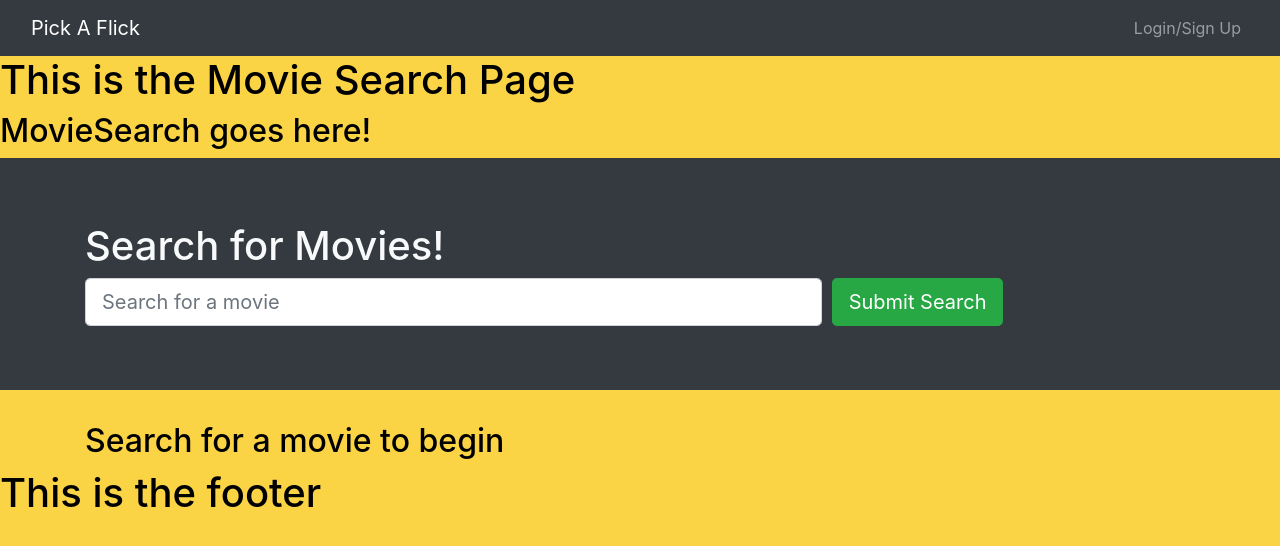
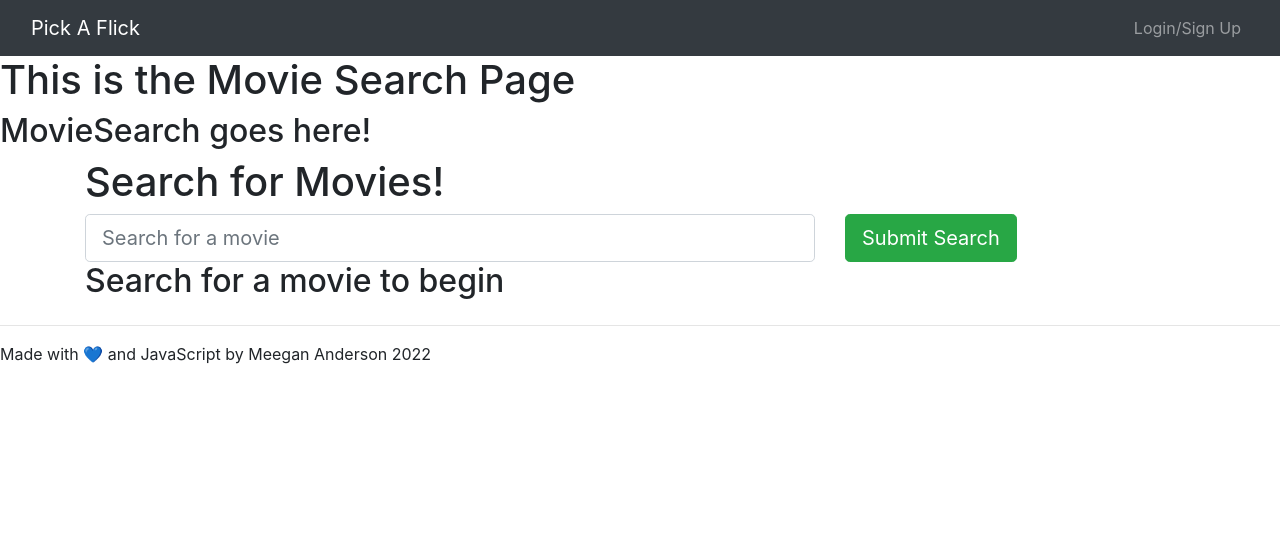
Before and after one commit to NotANewt/pick_a_flick, a React (Create React App) app in the folder client/: page /Movies in a window 1280 px wide. Shown: the top 546 px of the page. Built offline with nearby package versions, Linux system fonts and the light colour scheme.

Commit message:
created functionality to save a movie to a User on the MovieDetails page

```diff
--- a/client/package.json
+++ b/client/package.json
@@ -8,11 +8,11 @@
     "@testing-library/jest-dom": "^4.2.4",
     "@testing-library/react": "^9.3.2",
     "@testing-library/user-event": "^7.1.2",
-    "bootstrap": "^4.4.1",
+    "bootstrap": "^4.6.1",
     "graphql": "^15.4.0",
     "jwt-decode": "^2.2.0",
     "react": "^16.13.1",
-    "react-bootstrap": "1.0.1",
+    "react-bootstrap": "^2.4.0",
     "react-dom": "^16.13.1",
     "react-router-dom": "^6.2.1",
     "react-scripts": "^4.0.2"
--- a/client/src/assets/css/style.css
+++ b/client/src/assets/css/style.css
@@ -2,11 +2,6 @@
  colors
 */
 
-body {
-  background-color: #fad445;
-  color: #000;
-}
-
 .hidden {
   display: none;
 }
--- a/client/src/components/Dealbreakers.js
+++ b/client/src/components/Dealbreakers.js
@@ -1,5 +1,5 @@
 import React, { useState, useEffect } from "react";
-import { Jumbotron, Container, CardColumns, Card, Button } from "react-bootstrap";
+import { Jumbotron, Container, Card, Button, Row, Col } from "react-bootstrap";
 
 import { useQuery, useMutation } from "@apollo/client";
 import { QUERY_DEALBREAKER, QUERY_ME } from "../utils/queries";
@@ -54,11 +54,13 @@ const DealbreakerList = (props) => {
   return (
     <>
       <h2>{userData.dealbreakers.length ? `Viewing saved dealbreakers:` : "You have no saved dealbreakers"}</h2>
-      <CardColumns>
-        {userData.dealbreakers?.map((dealbreaker) => {
-          return <Dealbreaker key={dealbreaker} dealbreaker={dealbreaker} />;
-        })}
-      </CardColumns>
+      <Row>
+        <Col>
+          {userData.dealbreakers?.map((dealbreaker) => {
+            return <Dealbreaker key={dealbreaker} dealbreaker={dealbreaker} />;
+          })}
+        </Col>
+      </Row>
     </>
   );
 };
--- a/client/src/components/Footer.js
+++ b/client/src/components/Footer.js
@@ -1,7 +1,8 @@
 function Footer() {
   return (
     <>
-      <h1>This is the footer</h1>
+      <hr />
+      <p>Made with 💙 and JavaScript by Meegan Anderson 2022 </p>
     </>
   );
 }
--- a/client/src/components/MovieSearchComp.js
+++ b/client/src/components/MovieSearchComp.js
@@ -1,5 +1,5 @@
 import React, { useState, useEffect } from "react";
-import { Jumbotron, Container, Col, Form, Button, Card, CardColumns } from "react-bootstrap";
+import { Container, Col, Row, Form, Button, Card } from "react-bootstrap";
 import { useParams, Link } from "react-router-dom";
 import MovieDetails from "../pages/MovieDetails";
 
@@ -90,11 +90,10 @@ const MovieSearch = () => {
   return (
     <>
       <h2>MovieSearch goes here!</h2>
-      <Jumbotron fluid className="text-light bg-dark">
       <Container>
         <h1>Search for Movies!</h1>
         <Form onSubmit={handleFormSubmit}>
-            <Form.Row>
+          <Row>
             <Col xs={12} md={8}>
               <Form.Control name="searchInput" value={searchInput} onChange={(e) => setSearchInput(e.target.value)} type="text" size="lg" placeholder="Search for a movie" />
             </Col>
@@ -103,15 +102,15 @@ const MovieSearch = () => {
                 Submit Search
               </Button>
             </Col>
-            </Form.Row>
+          </Row>
         </Form>
       </Container>
-      </Jumbotron>
 
       <Container>
         <div id="snackbar">No search results. Please try again.</div>
         <h2>{searchedMovies.length ? `Viewing ${searchedMovies.length} results:` : "Search for a movie to begin"}</h2>
-        <CardColumns>
+        <Row>
+          <Col lg={4}>
             {searchedMovies.map((movie) => {
               return (
                 <Card key={movie.dddId} border="dark">
@@ -126,7 +125,8 @@ const MovieSearch = () => {
                 </Card>
               );
             })}
-        </CardColumns>
+          </Col>
+        </Row>
       </Container>
     </>
   );
--- a/client/src/pages/MovieDetails.js
+++ b/client/src/pages/MovieDetails.js
@@ -1,5 +1,5 @@
 import React, { useState, useEffect } from "react";
-import { Jumbotron, Container, Col, Row, Image, Form, Button, Card, CardColumns } from "react-bootstrap";
+import { Jumbotron, Container, Col, Row, Image, Form, Button, Badge } from "react-bootstrap";
 import { useParams } from "react-router-dom";
 
 import { useMutation } from "@apollo/client";
@@ -8,7 +8,7 @@ import { SAVE_USER_MOVIE } from "../utils/mutations";
 import Auth from "../utils/auth";
 
 function MovieDetails() {
-  const [saveUserMovie, { error }] = useMutation(SAVE_USER_MOVIE);
+  const [saveUserMovie, { data, error }] = useMutation(SAVE_USER_MOVIE);
 
   // create state for holding returned doesthedogdie api data
   const [searchedMovieDetails, setSearchedMovieDetails] = useState([]);
@@ -81,8 +81,10 @@ function MovieDetails() {
 
     try {
       console.log(movieData);
-      const { data } = await saveUserMovie({
-        variables: { movies: movieData },
+      saveUserMovie({
+        variables: {
+          movieData,
+        },
       });
     } catch (err) {
       console.error(err);
@@ -100,15 +102,15 @@ function MovieDetails() {
           <p className="small">Genre: {searchedMovieDetails.genre}</p>
           <p>{searchedMovieDetails.overview}</p>
           <hr />
-          <ul>
+          <div>
             {searchedMovieDetails.dealbreakers?.map((dealbreaker) => {
               return (
-                <li key={dealbreaker} className="small">
+                <Badge key={dealbreaker} bg="dark" text="light" style={{ marginRight: "5px", textTransform: "capitalize" }}>
                   {dealbreaker}
-                </li>
+                </Badge>
               );
             })}
-          </ul>
+          </div>
         </Col>
         <Button className="btn-block btn-info" onClick={() => handleSaveMovie(searchedMovieDetails)}>
           Save Movie
```
Also changed, not shown: 2 other files (tests, documents, lock files or other folders). Lines whose indentation alone changed are shown as unchanged.
